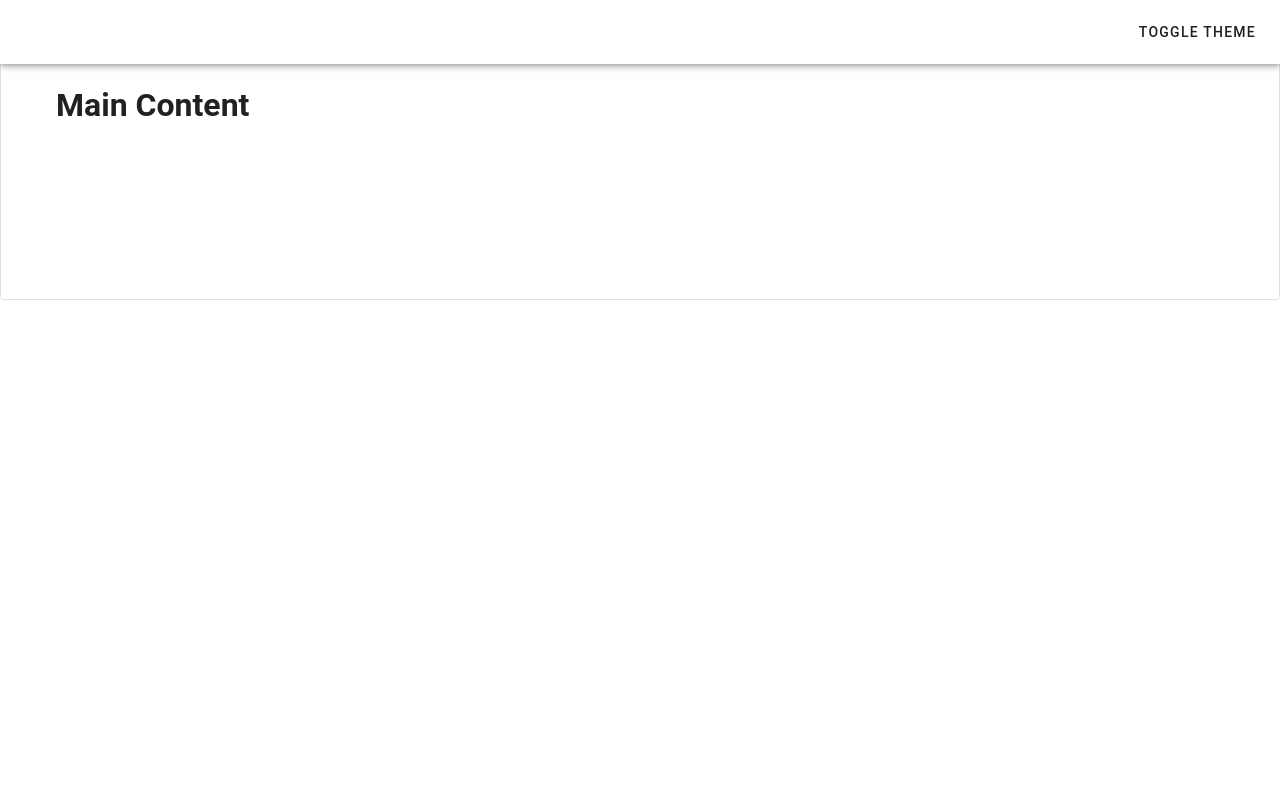
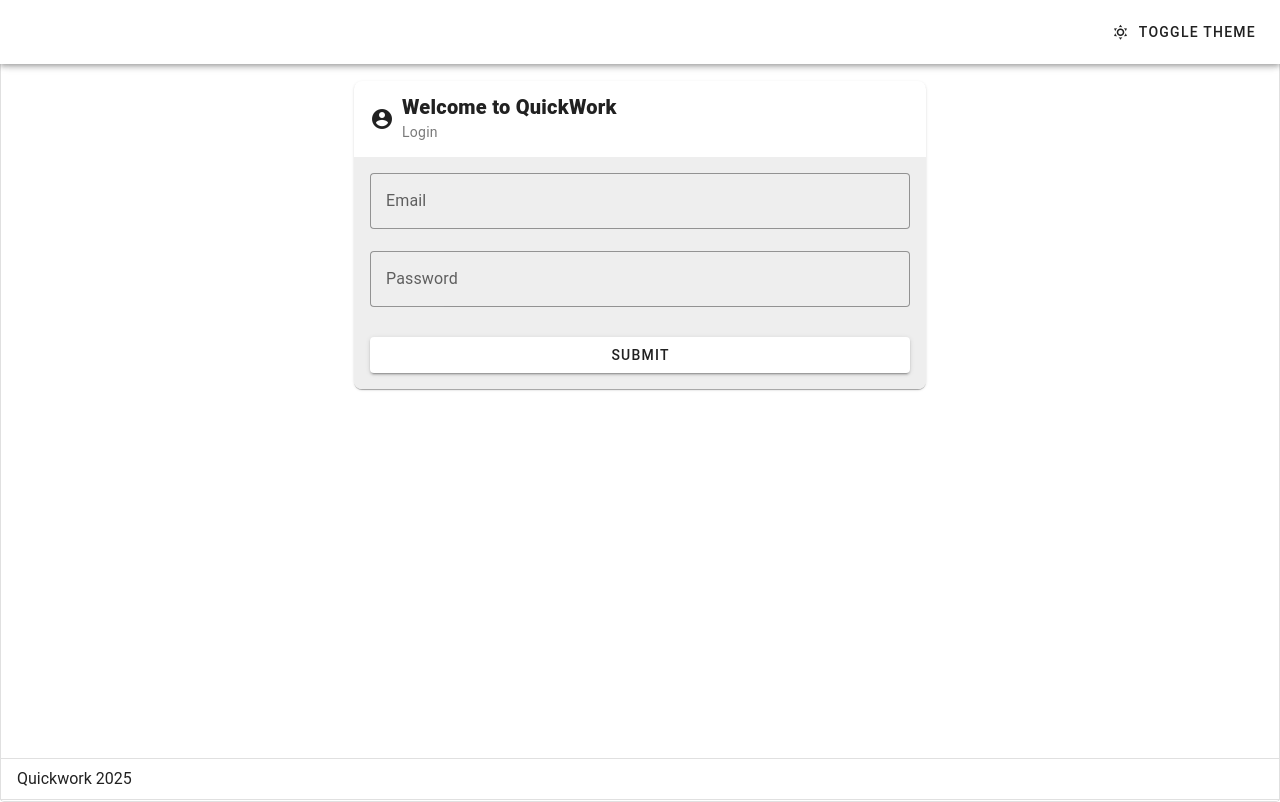
Before and after one commit to ianglenncurilan/web-quickwork, a Vue app: page / in a window 1280 px wide. Built offline with nearby package versions, Linux system fonts and the light colour scheme.

Commit message:
login form added

```diff
--- a/package.json
+++ b/package.json
@@ -18,6 +18,7 @@
   },
   "devDependencies": {
     "@eslint/js": "^9.21.0",
+    "@mdi/font": "^7.4.47",
     "@vitejs/plugin-vue": "^5.2.1",
     "@vue/eslint-config-prettier": "^10.2.0",
     "eslint": "^9.21.0",
--- a/src/main.js
+++ b/src/main.js
@@ -4,6 +4,7 @@
 import { createPinia } from 'pinia'
 
 // Vuetify
+import '@mdi/font/css/materialdesignicons.css'
 import 'vuetify/styles'
 import { createVuetify } from 'vuetify'
 import * as components from 'vuetify/components'
@@ -15,10 +16,12 @@
 const app = createApp(App)
 
 const vuetify = createVuetify({
+  icons: {
+    defaultSet: 'mdi', // This is already the default value - only for display purposes
+  },
   components,
   directives,
 })
-
 
 app.use(createPinia())
 app.use(router)
--- a/src/router/index.js
+++ b/src/router/index.js
@@ -1,5 +1,5 @@
 import { createRouter, createWebHistory } from 'vue-router'
-import LoginView from '../views/LoginView.vue'
+import LoginView from '../views/auth/LoginView.vue'
 
 const router = createRouter({
   history: createWebHistory(import.meta.env.BASE_URL),
--- a/src/views/LoginView.vue
+++ /dev/null
@@ -1,32 +0,0 @@
-<script setup>
-import { ref } from 'vue'
-
-const theme = ref('light')
-
-function onClick() {
-  theme.value = theme.value === 'light' ? 'dark' : 'light'
-}
-</script>
-
-<template>
-  <v-responsive class="border rounded" max-height="300">
-    <v-app :theme="theme">
-      <v-app-bar class="px-3">
-        <v-spacer></v-spacer>
-
-        <v-btn
-          :prepend-icon="theme === 'light' ? 'mdi-weather-sunny' : 'mdi-weather-night'"
-          text="Toggle Theme"
-          slim
-          @click="onClick"
-        ></v-btn>
-      </v-app-bar>
-
-      <v-main>
-        <v-container>
-          <h1>Main Content</h1>
-        </v-container>
-      </v-main>
-    </v-app>
-  </v-responsive>
-</template>
--- /dev/null
+++ b/src/views/auth/LoginView.vue
@@ -0,0 +1,52 @@
+<script setup>
+import { ref } from 'vue'
+
+const theme = ref('light')
+
+function onClick() {
+  theme.value = theme.value === 'light' ? 'dark' : 'light'
+}
+</script>
+
+<template>
+  <v-responsive class="border rounded">
+    <v-app :theme="theme">
+      <v-app-bar class="px-3">
+        <v-spacer></v-spacer>
+
+        <v-btn
+          :prepend-icon="theme === 'light' ? 'mdi-weather-sunny' : 'mdi-weather-night'"
+          text="Toggle Theme"
+          slim
+          @click="onClick"
+        ></v-btn>
+      </v-app-bar>
+
+      <v-main>
+        <v-container>
+          <v-row class = "d-flex justify-center">
+            <v-col cols="12" md="6">
+              <v-card class="mx-auto rounded-lg" prepend-icon="mdi mdi-account-circle" subtitle="Login">
+                <template v-slot:title>
+                  <span class="font-weight-black">Welcome to QuickWork</span>
+                </template>
+
+                <v-card-text class="bg-surface-light pt-4">
+                  <v-form fast-fail @submit.prevent>
+                    <v-text-field label="Email" variant="outlined"></v-text-field>
+
+                    <v-text-field label="Password" type="password" variant="outlined"></v-text-field>
+
+                    <v-btn class="mt-2" type="submit" block>Submit</v-btn>
+                  </v-form>
+                </v-card-text>
+              </v-card>
+            </v-col>
+          </v-row>
+        </v-container>
+      </v-main>
+
+      <v-footer border app>Quickwork 2025</v-footer>
+    </v-app>
+  </v-responsive>
+</template>
```
Also changed, not shown: 1 other file (tests, documents, lock files or other folders).
